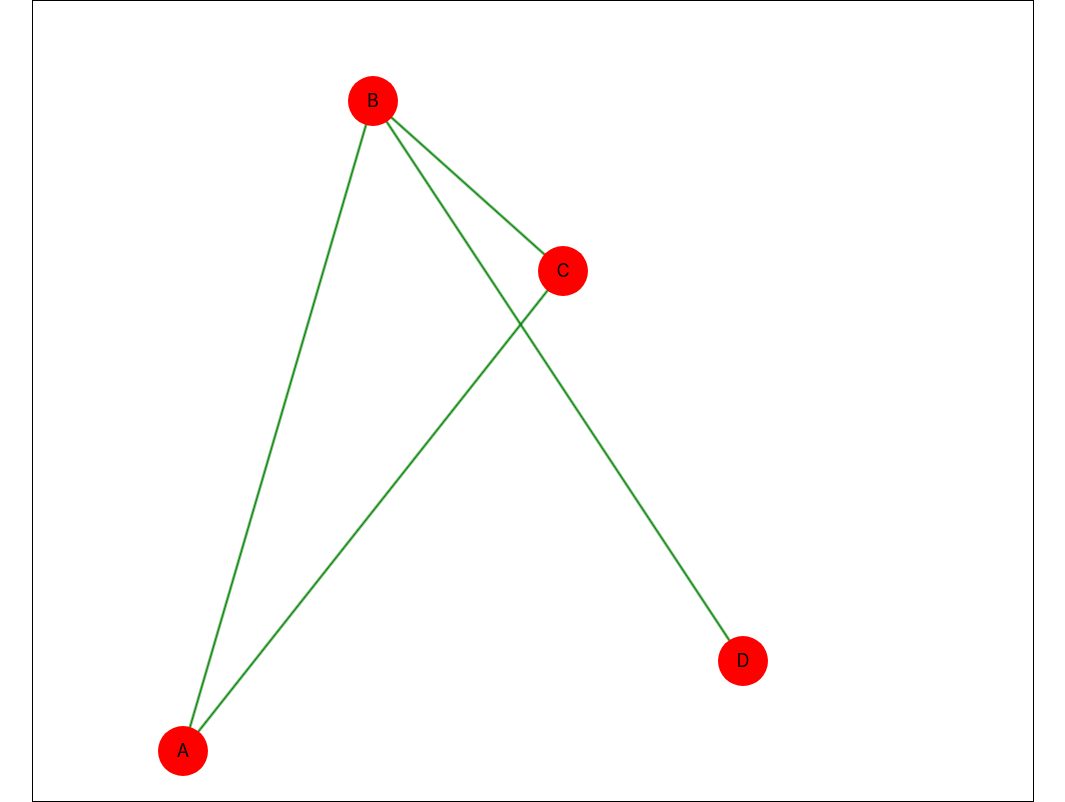
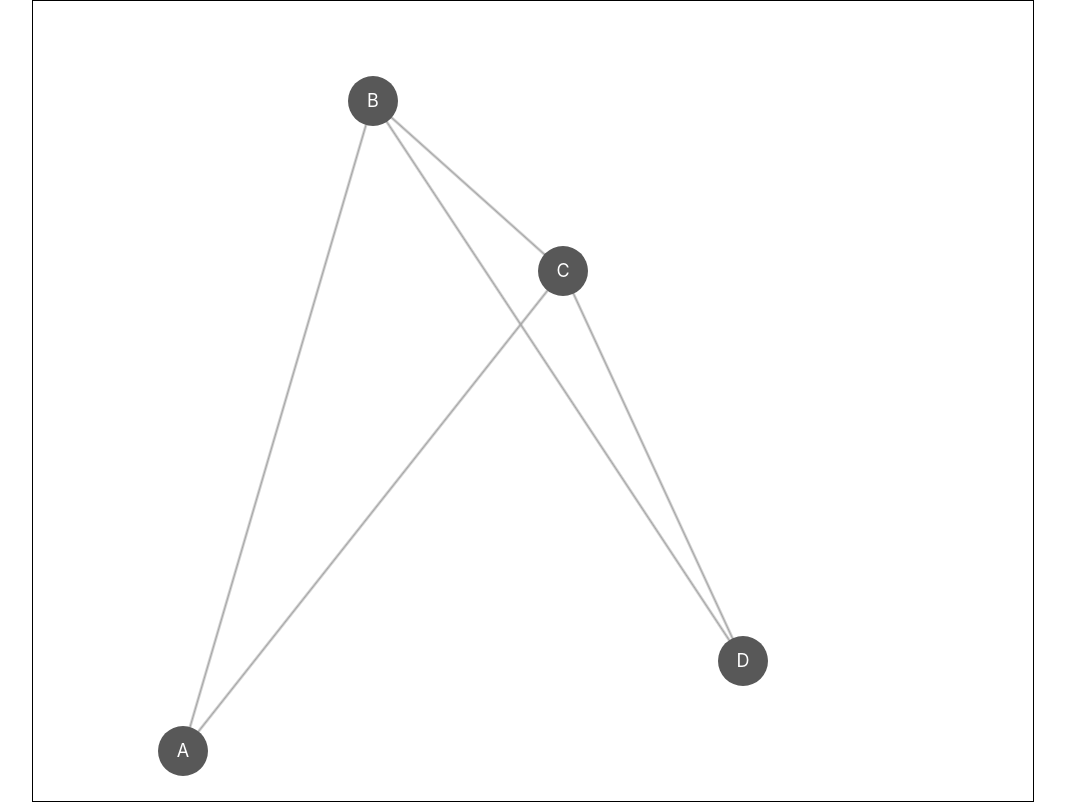
Before and after one commit to hadrianhughes/dijkstra, a React (Create React App) app: page / in a window 1280 px wide. Shown: the whole page, without its empty margins (107-1172 px from the left). Built offline with nearby package versions, Linux system fonts and the light colour scheme.

Commit message:
Change to grey colours

```diff
--- a/src/App.tsx
+++ b/src/App.tsx
@@ -14,7 +14,8 @@ const edges = [
   { from: 'A', to: 'B' },
   { from: 'A', to: 'C' },
   { from: 'B', to: 'C' },
-  { from: 'B', to: 'D' }
+  { from: 'B', to: 'D' },
+  { from: 'C', to: 'D' }
 ];
 
 const App = () => (
--- a/src/components/Edge/styles.ts
+++ b/src/components/Edge/styles.ts
@@ -1,12 +1,12 @@
 import styled, { css } from 'styled-components';
 
 export const Line = styled.div`
-  background: linear-gradient(to top right, rgba(0,0,0,0) calc(50% - 2px), green, rgba(0,0,0,0) calc(50% + 2px) );
+  background: linear-gradient(to top right, rgba(0,0,0,0) calc(50% - 2px), #a5a5a5, rgba(0,0,0,0) calc(50% + 2px) );
   position: absolute;
 
   ${props => (
     props.backward
-      ? css`background: linear-gradient(to bottom right, rgba(0,0,0,0) calc(50% - 2px), green, rgba(0,0,0,0) calc(50% + 2px))`
+      ? css`background: linear-gradient(to bottom right, rgba(0,0,0,0) calc(50% - 2px), #a5a5a5, rgba(0,0,0,0) calc(50% + 2px))`
       : ''
   )}
 `;
--- a/src/components/Vertex/styles.ts
+++ b/src/components/Vertex/styles.ts
@@ -3,8 +3,9 @@ import styled from 'styled-components';
 const SIZE = 50;
 
 export const Node = styled.div`
-  background-color: red;
+  background-color: #585858;
   border-radius: 50%;
+  color: white;
   cursor: pointer;
   font-size: 18px;
   height: ${SIZE}px;
```
